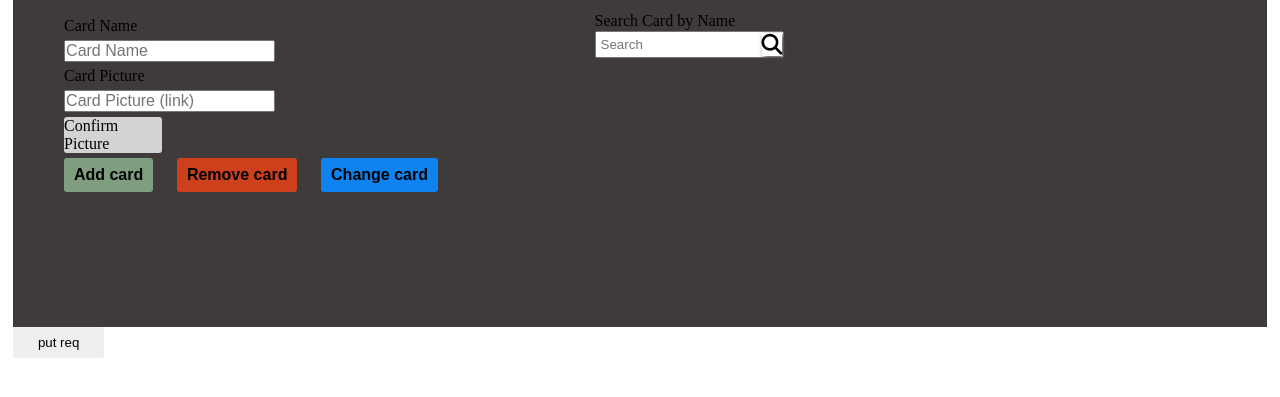
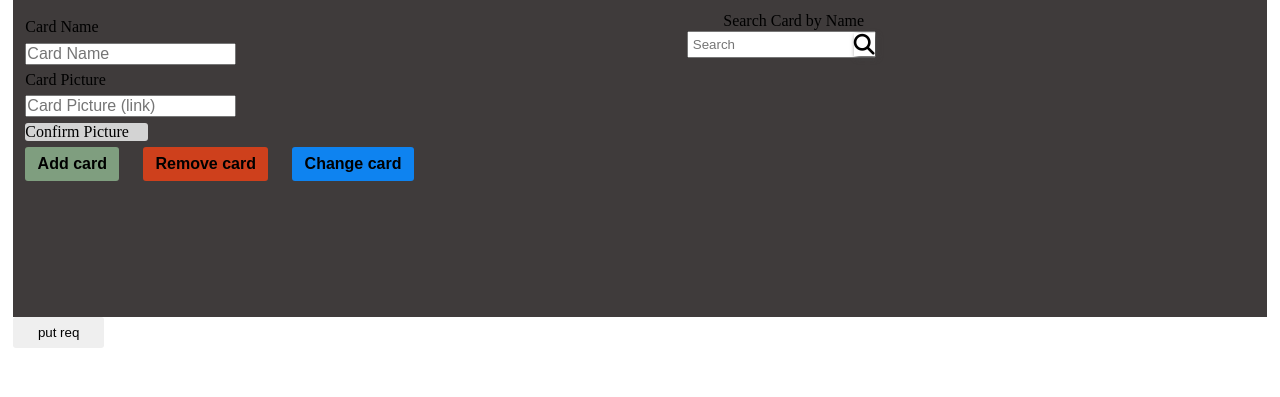
Before and after one commit to ArxLancifer/MTG-DeckBuilder, a Node server app: page / in a window 1280 px wide. Shown: the part 125-522 px from the top of the page. Run offline with Node 20, Linux system fonts and the light colour scheme; data that the repository does not hold is empty; some libraries are stand-ins or nearby versions.

Commit message:
some changes

```diff
--- a/public/main.js
+++ b/public/main.js
@@ -24,7 +24,7 @@
 /* Fetch Functions */
 async function insertCard(e) {
     e.preventDefault()
-    if(cardName.value =="" || cardPicture.value =="") {
+    if (cardName.value == "" || cardPicture.value == "") {
         console.log("Card and Link should have VALUE")
         return;
     }
@@ -41,17 +41,18 @@
         .catch(error => console.error(error))
 }
 /*Fetch Delete card */
-async function deleteCard(e){
+async function deleteCard(e) {
     e.preventDefault()
     await fetch('/deck_builder', {
         method: 'delete',
-        headers: {'Content-Type':'application/json'},
-        body:JSON.stringify({
+        headers: { 'Content-Type': 'application/json' },
+        body: JSON.stringify({
             cardName: "Ancestor's Chosen"
         })
     }).then(res => {
         console.log(res.status)
-        res.json()})
+        res.json()
+    })
     //.then(data=>console.log(data))
 }
 
@@ -74,37 +75,36 @@
     })
 })
 /*Minus Icon */
-minusIcon.forEach(icon=>{
-    icon.addEventListener('click', (e)=>{
+minusIcon.forEach(icon => {
+    icon.addEventListener('click', (e) => {
         let cardQuantity = e.target.parentNode.parentNode.querySelector("span").textContent.split('')[1];
         let cardCounterInput = e.target.parentNode.querySelector('.cardCounter');
 
         // +cardCounterInput.value >-cardQuantity? +cardCounterInput.value-- : null;
         console.log(cardQuantity - (-cardCounterInput.value))
-        if(cardQuantity - (-cardCounterInput.value) > 0) cardCounterInput.value--
-        else return null
+        cardQuantity - (-cardCounterInput.value) > 0 ? cardCounterInput.value--:null
     });
 })
 /*Plus Icon */
-plusIcon.forEach(icon=>{
-    icon.addEventListener('click', (e)=>{
+plusIcon.forEach(icon => {
+    icon.addEventListener('click', (e) => {
         let cardQuantity = e.target.parentNode.parentNode.querySelector("span").textContent.split('')[1];
-        console.log(cardQuantity)
+
         let cardCounterInput = e.target.parentNode.querySelector('.cardCounter');
-        +cardCounterInput.value < +cardQuantity ? +cardCounterInput.value++: null;
+        (+cardCounterInput.value)+(+cardQuantity) < 4  ? +cardCounterInput.value++ : null;
     });
 })
 /* Check icon to update card quantity */
-checkUpdateIcon.forEach(icon=>{
-    icon.addEventListener('click', async (e)=>{
+checkUpdateIcon.forEach(icon => {
+    icon.addEventListener('click', async (e) => {
         let cardName = e.target.parentNode.parentNode.querySelector('.cardName').textContent;
         let quantityToAdd = e.target.parentNode.querySelector('.cardCounter').value;
         console.log(quantityToAdd)
         console.log(cardName)
         await fetch('/deck_builder', {
             method: 'put',
-                    headers: {'Content-Type':'application/json'},
-                    body:JSON.stringify({
+            headers: { 'Content-Type': 'application/json' },
+            body: JSON.stringify({
                 cardName: cardName,
                 quantityToAdd: quantityToAdd
             })
@@ -116,23 +116,32 @@
 })
 
 /*Card selection container function*/
-function cardsSelection(data){
+function cardsSelection(data) {
     const imgDiv = document.createElement('div');
-    imgDiv.classList.add("swiper-slide")
+    const sliderIMG = document.createElement('img');
+    imgDiv.classList.add("swiper-slide");
+    sliderIMG.classList.add("swiper-lazy")
+    sliderIMG.src = `${data}`
+    imgDiv.appendChild(sliderIMG);
+    document.querySelector('.swiperSearchedSlide > .swiper-wrapper').appendChild(imgDiv);
+
 
 }
 /*Search card by name from MTG API */
-searchCardByName.addEventListener('click', async()=>{
+searchCardByName.addEventListener('click', async () => {
     const cardNameInput = document.querySelector('#searchCardByName');
     let cardData = [];
     await fetch(`https://api.magicthegathering.io/v1/cards?name=${cardNameInput.value}`)
         .then(res => res.json())
         .then(data => {
-        cardData =  data.cards.slice(0,4).filter((obj)=> obj.imageUrl)
-    }).catch(error=> console.log(error))
+            cardData = data.cards.slice(0, 4).filter((obj) => obj.imageUrl)
+        }).catch(error => console.log(error))
      console.log(cardData)
     /*Function that creates card selection container needs to be added here*/
-
+    cardData.forEach(data => {
+        console.log(data.imageUrl)
+        cardsSelection(data.imageUrl)
+    })
 })
 
 // document.querySelector('.test').addEventListener('click', async(e)=>{
--- a/public/style.css
+++ b/public/style.css
@@ -17,8 +17,8 @@
     display: block;
     margin: 1% 0;
     font-size: 1rem;
+ }
 
- }
  .formSection{
     display: flex;
     justify-content: space-evenly;
@@ -27,12 +27,11 @@
 
  }
  .cardForm{
-    width: 40%;
+    width: 50%;
     padding-bottom: 10%;
  }
  .picture_wrapper{
-    width: 30%;
-    /* flex-grow: 1; */
+    width: 25%;
  }
 .picture_confirm{
     display: inline-block;
@@ -40,6 +39,10 @@
     background-color: lightgray;
     border-radius: 3px;
     font-size: 2rem;
+}
+.searchCard{
+    width: 25%;
+    text-align: center;
 }
 #searchCardByName{
    padding: 4px;
@@ -52,7 +55,18 @@
    font-size: 1.3rem;
    box-shadow: 2px 2px 5px rgb(66, 66, 66);
    cursor: pointer;
-
+}
+.searchResults{
+    width: 100%;
+    padding: 4% 2% 0% 2%;
+}
+.searchResults img {
+    display: block;
+    width: 180px;
+    transition: transform 200ms linear;
+}
+.searchResults img:hover{
+    transform: scale(1.1);
 }
  /*Button styles*/
  .addCardButton{
@@ -86,12 +100,16 @@
  /*Image monitor style*/
 
  .picture_monitor{
-    width: 40%;
+    position: relative;
+    width: 60%;
     margin: 0 auto;
  }
  .picture_monitor > img {
+    position: absolute;
     display: block;
-    width: 100%;
+    transform: translate(50%,50%);
+    width: 50%;
+    margin: 0 auto;
 
  }
 
--- a/public/swiper.js
+++ b/public/swiper.js
@@ -6,3 +6,19 @@
         slideShadows: false
       }
   });
+
+  const swiperSearchedSlide = new Swiper(".swiperSearchedSlide", {
+    observer: true,
+    slidesPerView: 1,
+    spaceBetween: 1,
+    slidesPerGroup: 1,
+    lazy: true,
+    pagination: {
+      el: ".swiper-pagination",
+      clickable: true,
+    },
+    navigation: {
+      nextEl: ".swiper-button-next",
+      prevEl: ".swiper-button-prev",
+    },
+  });
--- a/views/index.ejs
+++ b/views/index.ejs
@@ -34,7 +34,49 @@
         <p>Search Card by Name</p>
         <input id="searchCardByName" type="text" placeholder="Search">
         <label for="searchCardByName"><i class="fa-solid fa-magnifying-glass"></i></label>
-        <div class="searchResults"></div>
+        <div class="searchResults">
+            <div class="swiper swiperSearchedSlide">
+            <div class="swiper-wrapper">
+              <!-- <div class="swiper-slide">
+                <img
+                  data-src="https://gatherer.wizards.com/Handlers/Image.ashx?multiverseid=129732&type=card"
+                  class="swiper-lazy"
+                />
+                <div class="swiper-lazy-preloader swiper-lazy-preloader-white"></div>
+              </div>
+              <div class="swiper-slide">
+                <img
+                  data-src="https://swiperjs.com/demos/images/nature-2.jpg"
+                  class="swiper-lazy"
+                />
+                <div class="swiper-lazy-preloader swiper-lazy-preloader-white"></div>
+              </div>
+              <div class="swiper-slide">
+                <img
+                  data-src="https://swiperjs.com/demos/images/nature-3.jpg"
+                  class="swiper-lazy"
+                />
+                <div class="swiper-lazy-preloader swiper-lazy-preloader-white"></div>
+              </div>
+              <div class="swiper-slide">
+                <img
+                  data-src="https://swiperjs.com/demos/images/nature-4.jpg"
+                  class="swiper-lazy"
+                />
+                <div class="swiper-lazy-preloader swiper-lazy-preloader-white"></div>
+              </div>
+              <div class="swiper-slide">
+                <img
+                  data-src="https://swiperjs.com/demos/images/nature-5.jpg"
+                  class="swiper-lazy"
+                />
+                <div class="swiper-lazy-preloader swiper-lazy-preloader-white"></div>
+              </div> -->
+            </div>
+            <div class="swiper-button-next"></div>
+            <div class="swiper-button-prev"></div>
+            <div class="swiper-pagination"></div>
+          </div></div>
     </div>
 
     <div class="picture_wrapper">
@@ -76,5 +118,6 @@
         </section>
         <button class="test">put req</button>
     </main>
+
 </body>
 </html>
```
Lines whose indentation alone changed are shown as unchanged.
